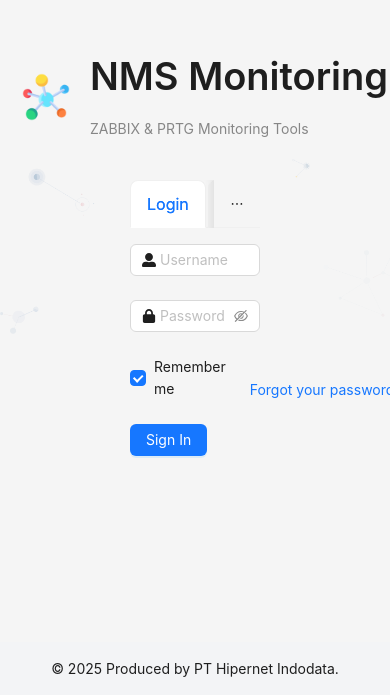
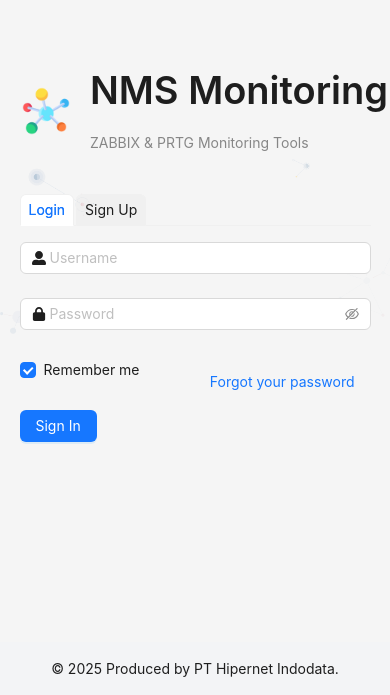
Before and after one commit to rizaru-desu/mns-project, a Next.js app: page / in a window 390 px wide. Shown: the part 149-844 px from the top of the page. Built offline with nearby package versions, Linux system fonts and the light colour scheme.

Commit message:
fix responsive mobile

```diff
--- a/src/app/page.tsx
+++ b/src/app/page.tsx
@@ -52,9 +52,9 @@
         </Flex>
 
         <Tabs
-          className="w-1/3"
+          className="w-[90%] md:w-1/3 lg:w-1/3 xl:w-1/3"
           animated
-          size="large"
+          size="small"
           type="card"
           items={[
             {
```
